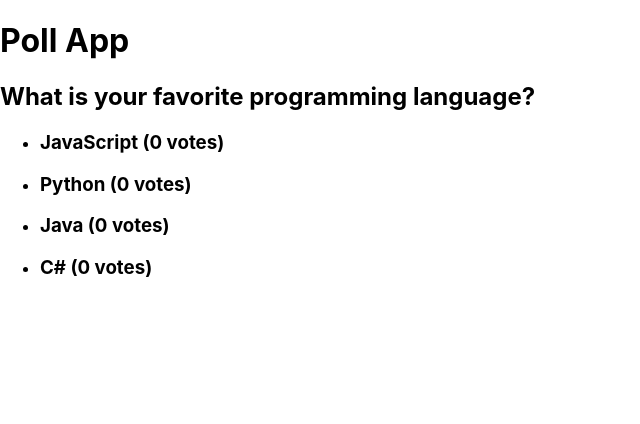
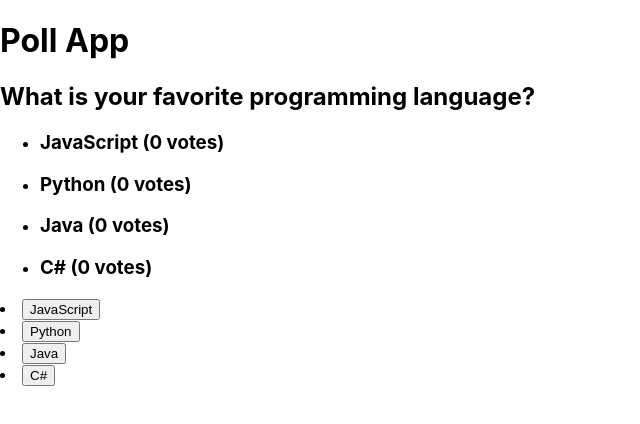
Before and after one commit to ManishDodeja/EADExam, a React (Create React App) app: page / in a window 1280 px wide. Shown: the top 424 px of the page, without its empty margins (0-640 px from the left). Built offline with nearby package versions, Linux system fonts and the light colour scheme.

Commit message:
Add UserParticipation

```diff
--- a/src/App.js
+++ b/src/App.js
@@ -1,5 +1,6 @@
 import React, { useState } from 'react';
 import PollDisplay from './components/PollDisplay';
+import UserParticipation from './components/UserParticipation';
 
 
 const App = () => {
@@ -13,10 +14,28 @@ const App = () => {
     ]
   });
 
+  const [userSelect , setUserSelect]=useState(false)
+
+  const handleUser =(state)=>{
+    setUserSelect(state)
+  }
+
+  const handleVote = (choiceId) => {
+    const updatedPollData = {
+      ...pollData,
+      choices: pollData.choices.map(choice =>
+        choice.id === choiceId ? { ...choice, votes: choice.votes + 1 } : choice
+      )
+    };
+    setPollData(updatedPollData);
+  };
+
   return (
     <div>
       <h1>Poll App</h1>
       <PollDisplay pollData={pollData} />
+      <UserParticipation pollData={pollData} handleVote={handleVote} userSelect={userSelect} handleUser={handleUser} />
+
     </div>
   );
 };
--- /dev/null
+++ b/src/components/UserParticipation.js
@@ -0,0 +1,22 @@
+import {useState} from 'react'
+export default function UserParticipation({pollData, handleVote, userSelect, handleUser}) {
+
+    return (
+    <div>
+
+        {pollData.choices.map(choice => (
+          <li key={choice.id}>
+            {!userSelect && <button onClick={() => {
+                handleVote(choice.id)
+                handleUser(true)
+            }}>
+            {choice.label}
+            </button>
+            }
+
+          </li>
+        ))}
+
+    </div>
+  )
+}
```
